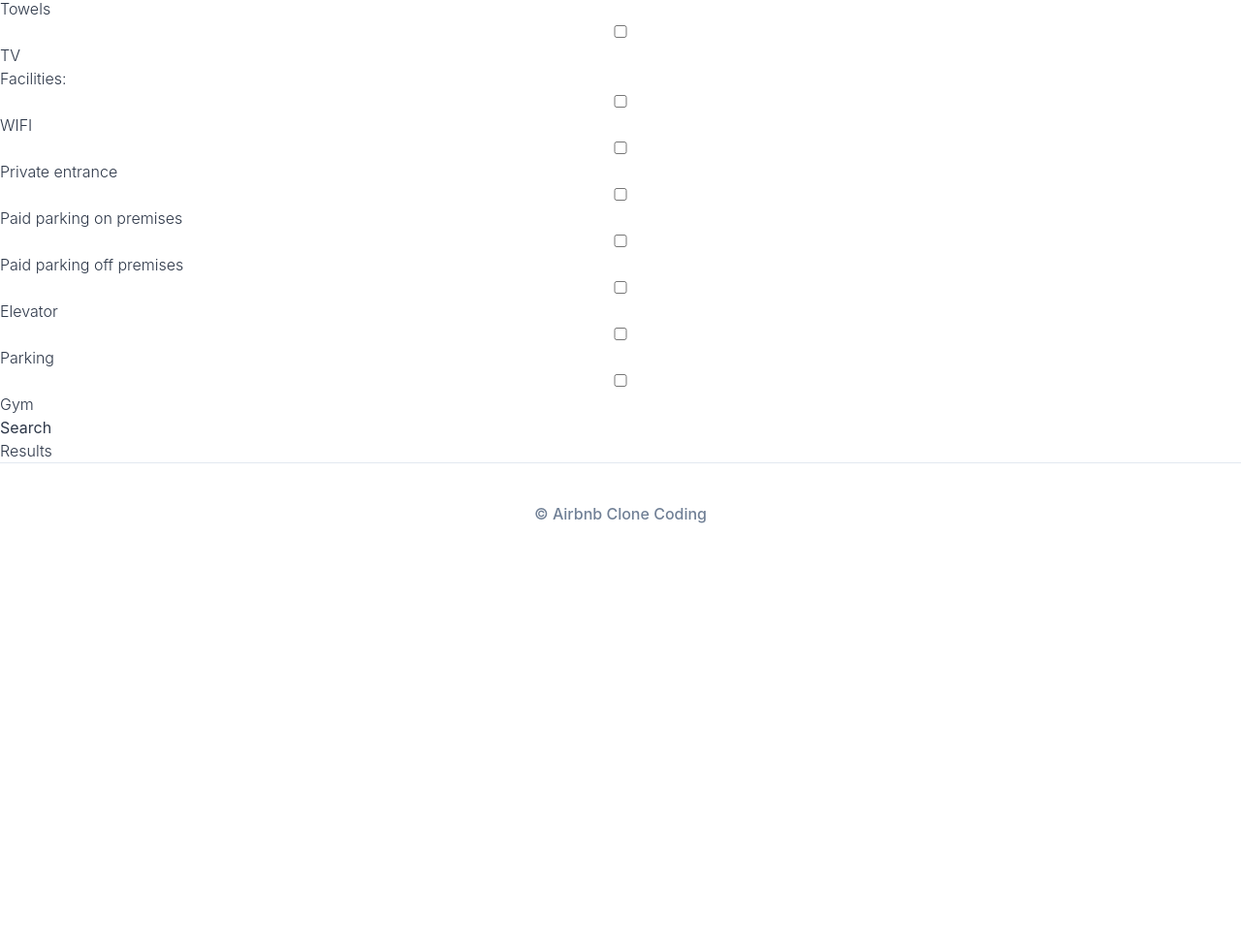
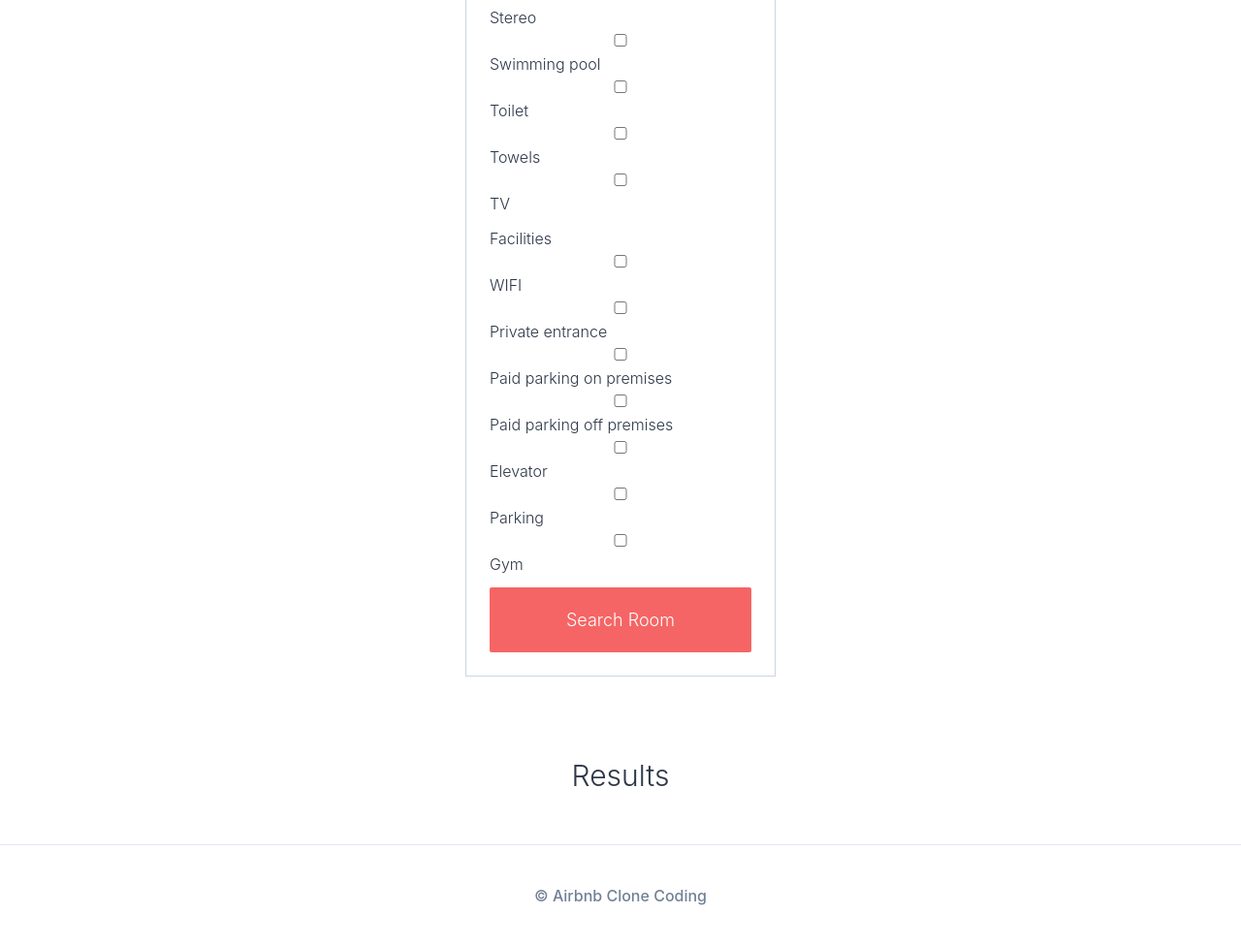
Before and after one commit to Hyun-Jun-Lee/airbnb, a Django app: page /rooms/search/ in a window 1280 px wide. Shown: the part 2917-3893 px from the top of the page at 97% size. Before the commit the page ends 3457 px from the top, so only its background shows below. Run offline with Django 4.2, Linux system fonts and the light colour scheme; data comes from the database, SQL or seed files in the repository; parts of the project's set-up code (start-up, migrations or seed data) failed here and were passed over; some libraries are stand-ins or nearby versions.

Commit message:
change Form

```diff
--- a/templates/rooms/search.html
+++ b/templates/rooms/search.html
@@ -11,16 +11,19 @@
 
     <h2>Search!</h2>
 
-    <form method="get" action="{% url "rooms:search" %}">
-        {{form.as_p}}
-        <button>Search</button>
+    <form method="get" action="{% url 'rooms:search' %}">
+        <div class="container lg:w-5/12 md:w-1/2 xl:w-1/4 mx-auto my-2 flex-col items-center border p-6 border-gray-400 mb-8">
+            {% include 'mixins/room/room_form.html' with form=form btn_name="Search Room" %}
+        </div>
     </form>
 
-    <h3>Results</h3>
+    <h3 class="text-center text-logo text-3xl p-12">Results</h3>
 
-    {% for room in rooms %}
-        <h3>{{room.name}}</h3>
-    {% endfor %}
+    <div class="w-full flex justify-center">
+        {% for room in rooms  %}
+            {% include 'mixins/room_card.html' with room=room %}
+        {% endfor %}
+    </div>
 
 
 
```
